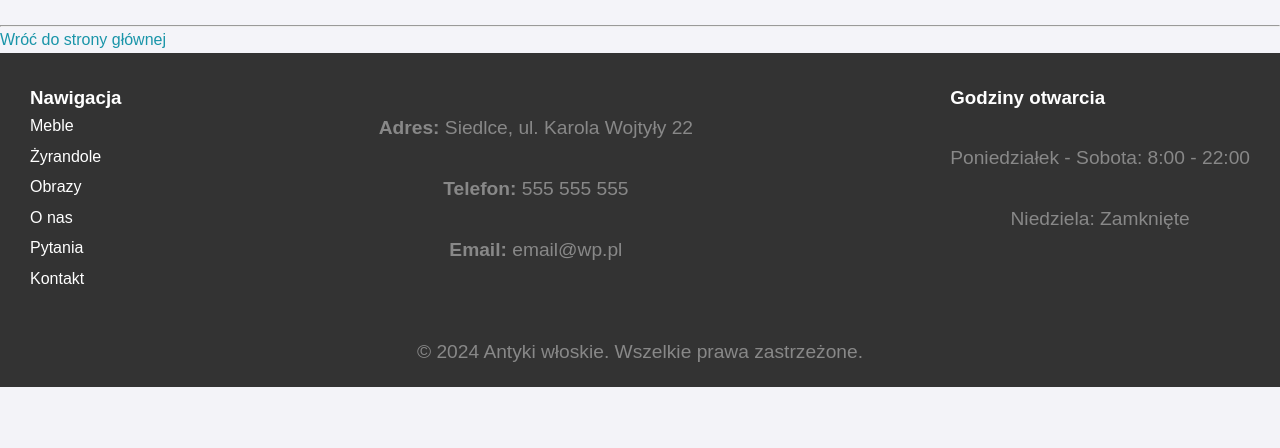
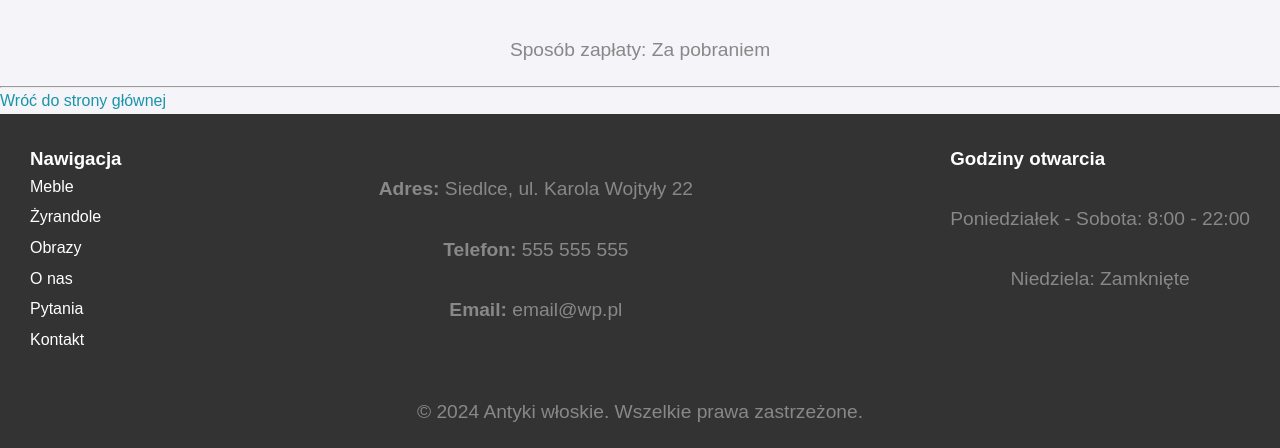
Before and after one commit to budynkoks/projektSklep, a PHP site: page /user_orders.php in a window 1280 px wide. Shown: the part 538-986 px from the top of the page. Before the commit the page ends 925 px from the top, so only its background shows below. Run offline with PHP 8.4, Linux system fonts and the light colour scheme; a user stored in the database is signed in; data comes from the database, SQL or seed files in the repository; data that the repository does not hold is empty.

Commit message:
Update user_orders.php

```diff
--- a/user_orders.php
+++ b/user_orders.php
@@ -39,6 +39,7 @@ $result = $stmt->get_result();
                 <p>Adres dostawy: <?php echo htmlspecialchars($order['orderDetails']); ?></p>
                 <p>Numer telefonu: <?php echo htmlspecialchars($order['phoneNumber']); ?></p>
                 <p>Email: <?php echo htmlspecialchars($order['email']); ?></p>
+                <p>Sposób zapłaty: Za pobraniem</p>
 
 
                 <?php
```
